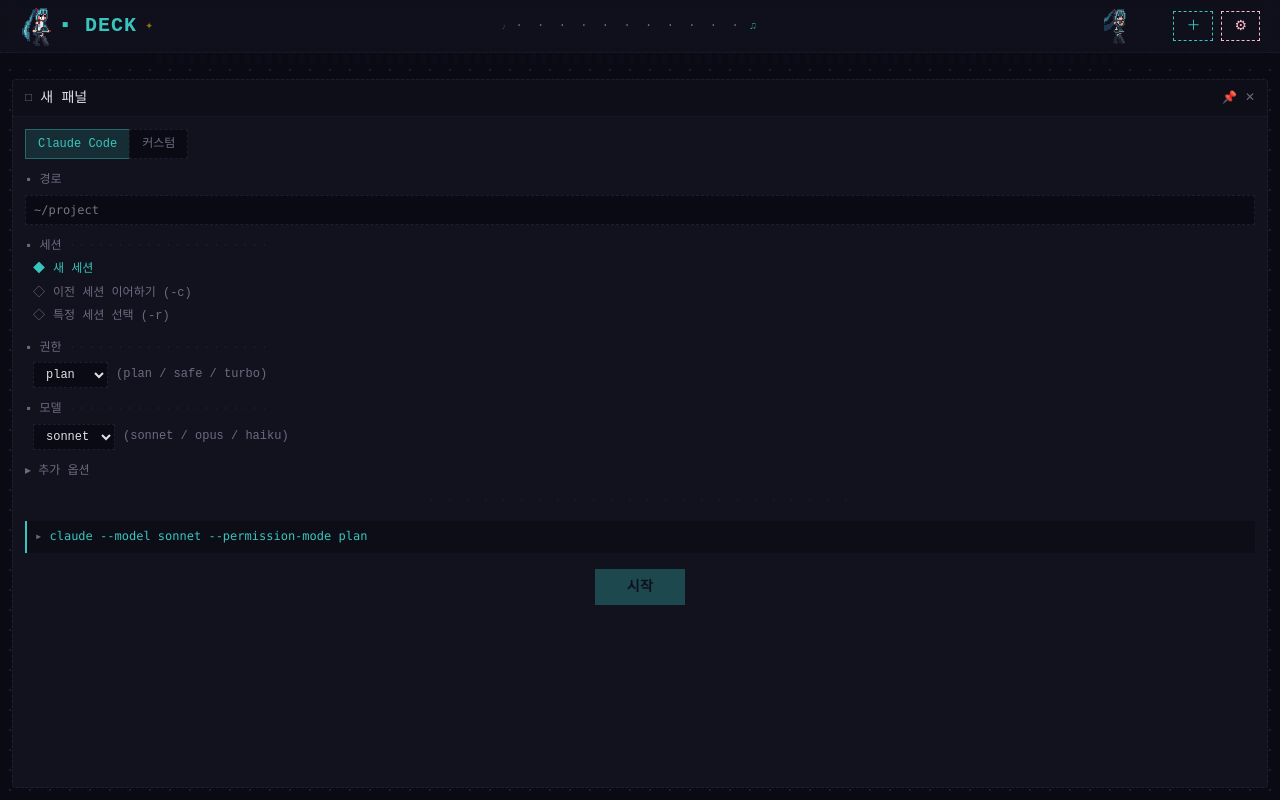
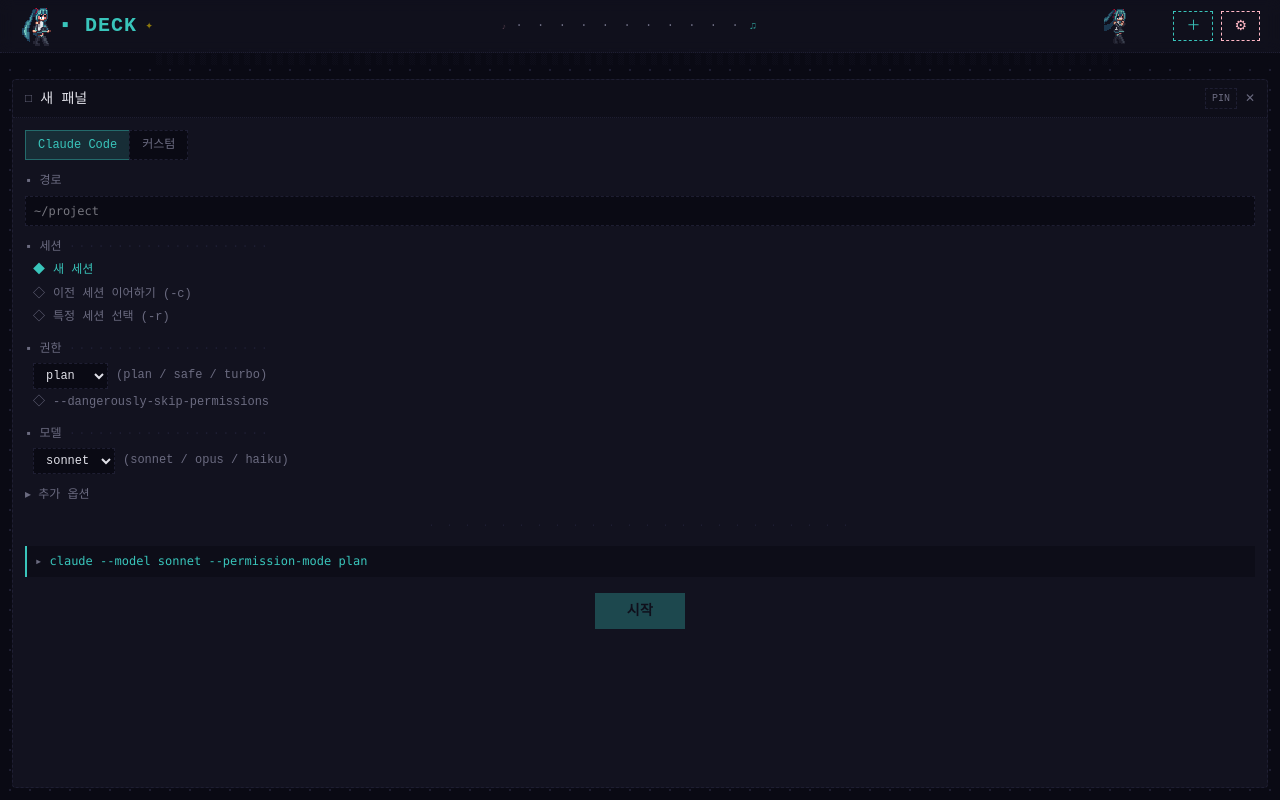
Before and after one commit to Nyam2C/DECK, a React (Vite) app in the folder frontend/: page / in a window 1280 px wide. Both pictures are taken after a click on the button "새 패널 추가". Built offline with nearby package versions, Linux system fonts and the light colour scheme; a web font is replaced by a local one.

Commit message:
fix: improve grid layout, pin UX, and add skip-permissions toggle

```diff
--- a/frontend/src/components/Grid.tsx
+++ b/frontend/src/components/Grid.tsx
@@ -5,13 +5,14 @@
  * 패널 수에 따른 Grid 클래스 규칙:
  * 1개: grid-cols-1 grid-rows-1
  * 2개: grid-cols-2 grid-rows-1
- * 3개: grid-cols-2 grid-rows-2 (마지막 패널 col-span-2)
+ * 3개: grid-cols-2 grid-rows-2 (왼쪽 2개 + 오른쪽 1개)
  * 4개: grid-cols-2 grid-rows-2
  *
- * 핀 상태일 때:
+ * 핀 상태일 때 (Google Meet 스타일):
+ * 핀된 패널이 왼쪽 70%, 나머지가 오른쪽 30%에 세로 나열
  * 2개: grid-cols-[7fr_3fr] grid-rows-1
- * 3개: grid-cols-[7fr_3fr] grid-rows-2 (좌측 패널 row-span-2)
- * 4개: grid-cols-[7fr_3fr] grid-rows-3 (좌측 패널 row-span-3)
+ * 3개: grid-cols-[7fr_3fr] grid-rows-2
+ * 4개: grid-cols-[7fr_3fr] grid-rows-3
  */
 export function getGridClassName(panelCount: number, hasPinned: boolean): string {
   const base = "flex-1 grid gap-3 p-3 min-h-0 min-w-[800px]";
@@ -43,25 +44,38 @@
   }
 }
 
-/**
- * 3개 패널에서 마지막 패널의 col-span-2 클래스를 반환한다.
- * 핀 상태에서는 적용하지 않는다.
- */
+/** 개별 패널의 grid 배치 클래스를 반환한다. */
 export function getPanelSpanClassName(
   index: number,
   panelCount: number,
   hasPinned: boolean,
   isPinned: boolean,
 ): string {
-  // 핀된 패널: row-span 적용
-  if (hasPinned && isPinned) {
-    const otherCount = panelCount - 1;
-    if (otherCount >= 1) return `row-span-${otherCount}`;
+  // 핀 모드: 핀 패널은 왼쪽 전체 높이, 나머지는 오른쪽 각 행
+  // Tailwind JIT는 동적 클래스를 감지 못하므로 전체 문자열 사용
+  if (hasPinned) {
+    if (isPinned) {
+      const pinnedClasses: Record<number, string> = {
+        2: "col-start-1 row-start-1",
+        3: "col-start-1 row-start-1 row-span-2",
+        4: "col-start-1 row-start-1 row-span-3",
+      };
+      return pinnedClasses[panelCount] ?? "col-start-1 row-start-1";
+    }
+    const rowClasses = [
+      "",
+      "col-start-2 row-start-1",
+      "col-start-2 row-start-2",
+      "col-start-2 row-start-3",
+    ];
+    return rowClasses[index] ?? "";
   }
 
-  // 일반 모드: 3개일 때 마지막 패널 col-span-2
-  if (!hasPinned && panelCount === 3 && index === 2) {
-    return "col-span-2";
+  // 일반 모드: 3개일 때 왼쪽 2개 + 오른쪽 1개 (명시적 배치)
+  if (panelCount === 3) {
+    if (index === 0) return "col-start-1 row-start-1";
+    if (index === 1) return "col-start-1 row-start-2";
+    if (index === 2) return "col-start-2 row-start-1 row-span-2";
   }
 
   return "";
--- a/frontend/src/components/Panel.tsx
+++ b/frontend/src/components/Panel.tsx
@@ -73,10 +73,16 @@
       onClick={() => setFocus(panel.id)}
     >
       {/* 패널 헤더 */}
-      <div className="flex items-center justify-between px-3 py-2 border-b border-dotted border-deck-border bg-deck-bg/50">
+      <div
+        className={`flex items-center justify-between px-3 py-2 border-b border-dotted border-deck-border ${
+          isPinned ? "bg-deck-cyan/10" : "bg-deck-bg/50"
+        }`}
+      >
         <div className="flex items-center gap-2 min-w-0">
           <span className={`${statusIcon.color} text-xs`}>{statusIcon.icon}</span>
           <span className="text-deck-text text-sm truncate">{panel.name}</span>
+
+          {isPinned && <span className="text-deck-cyan text-[10px] tracking-wider">[ PIN ]</span>}
 
           {panel.status !== "setup" && (
             <>
@@ -114,10 +120,14 @@
               e.stopPropagation();
               handlePinToggle();
             }}
-            className={`text-xs transition-colors ${isPinned ? "text-deck-cyan" : "text-deck-dim hover:text-deck-cyan"}`}
-            title="핀"
+            className={`text-[10px] px-1.5 py-0.5 border transition-all ${
+              isPinned
+                ? "bg-deck-cyan text-deck-bg font-bold border-deck-cyan shadow-[0_0_12px_#39C5BB]"
+                : "text-deck-dim border-dashed border-deck-border hover:text-deck-cyan hover:border-deck-cyan/50"
+            }`}
+            title={isPinned ? "핀 해제" : "핀 고정"}
           >
-            📌
+            PIN
           </button>
 
           {/* 닫기 버튼 */}
--- a/frontend/src/components/PanelSetup.tsx
+++ b/frontend/src/components/PanelSetup.tsx
@@ -17,7 +17,7 @@
   const [path, setPath] = useState("");
   const [sessionMode, setSessionMode] = useState<SessionMode>("new");
   const [permissionMode, setPermissionMode] = useState<PermissionMode>("plan");
-  const [skipPermissions, _setSkipPermissions] = useState(false);
+  const [skipPermissions, setSkipPermissions] = useState(false);
   const [model, setModel] = useState<ModelType>("sonnet");
   const [showAdvanced, setShowAdvanced] = useState(false);
   const [customCommand, setCustomCommand] = useState("");
@@ -142,6 +142,15 @@
               </select>
               <span className="text-deck-dim">(plan / safe / turbo)</span>
             </div>
+            <label
+              className={`pl-2 mt-1 flex items-center gap-2 cursor-pointer transition-colors ${
+                skipPermissions ? "text-deck-gold" : "text-deck-dim hover:text-deck-gold"
+              }`}
+              onClick={() => setSkipPermissions(!skipPermissions)}
+            >
+              <span>{skipPermissions ? "◆" : "◇"}</span>
+              --dangerously-skip-permissions
+            </label>
           </div>
 
           {/* 모델 */}
--- a/frontend/vite.config.ts
+++ b/frontend/vite.config.ts
@@ -8,6 +8,9 @@
     outDir: "dist",
   },
   server: {
+    watch: {
+      usePolling: true,
+    },
     proxy: {
       "/ws": {
         target: "ws://127.0.0.1:3000",
```
Also changed, not shown: 1 other file (tests, documents, lock files or other folders).
